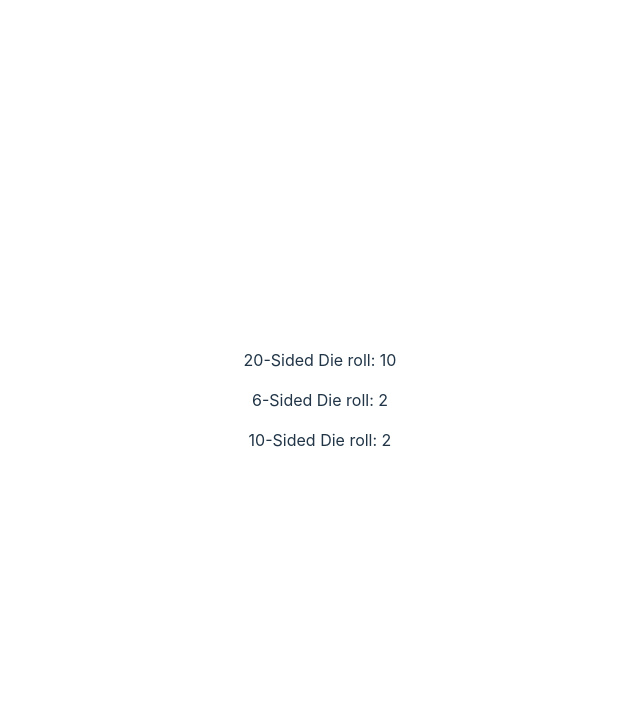
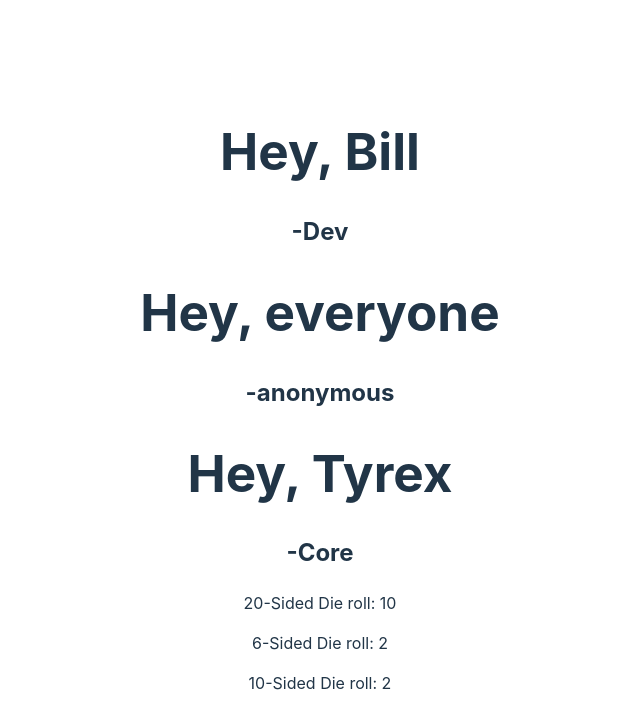
Before and after one commit to tyrex1829/react-locally-vite, a React (Vite) app: page / in a window 1280 px wide. Shown: the top 728 px of the page, without its empty margins (320-960 px from the left). Built offline with nearby package versions, Linux system fonts and the light colour scheme.

Commit message:
default prop value

```diff
--- a/src/App.jsx
+++ b/src/App.jsx
@@ -10,12 +10,12 @@ function App() {
       <Chicken />
       <Chicken /> */}
 
-      {/* <Greeter person="Bill" from="Dev" />
-      <Greeter person="Saksham" from="Dsa" />
-      <Greeter person="Tyrex" from="Core" /> */}
+      <Greeter person="Bill" from="Dev" />
+      <Greeter />
+      <Greeter person="Tyrex" from="Core" />
 
       <Die numSides={20} />
-      <Die numSides={6} />
+      <Die />
       <Die numSides={10} />
     </div>
   );
--- a/src/Die.jsx
+++ b/src/Die.jsx
@@ -1,4 +1,4 @@
-export default function Die({ numSides }) {
+export default function Die({ numSides=6 }) {
     const roll = Math.floor(Math.random() * numSides) + 1;
     return <p>{numSides}-Sided Die roll: {roll}</p>
 }
--- a/src/Greeter.jsx
+++ b/src/Greeter.jsx
@@ -1,4 +1,4 @@
-export default function Greeter({ person, from }) {
+export default function Greeter({ person="everyone", from="anonymous" }) {
     return (
         <>
             <h1>Hey, {person}</h1>
```
